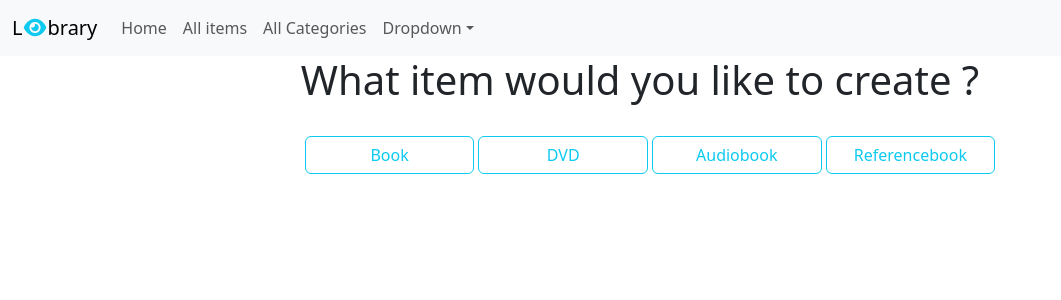
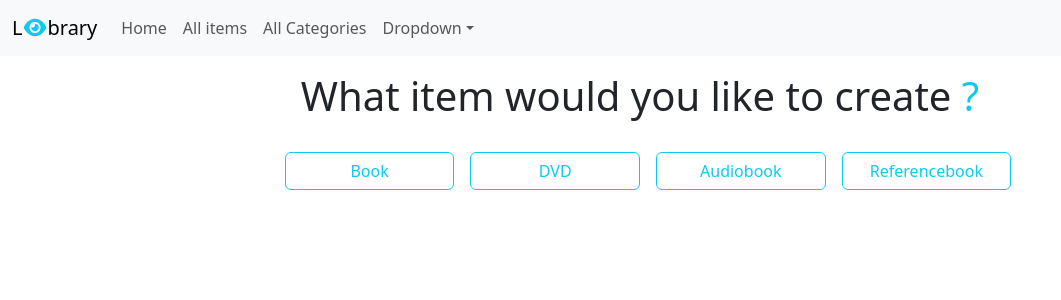
Before and after one commit to Socias93/leyebrary, a React (Vite) app: page /new-item in a window 1280 px wide. Shown: the top 300 px of the page, without its empty margins (0-1061 px from the left). Built offline with nearby package versions, Linux system fonts and the light colour scheme.

Commit message:
created correct link to get category filledup when creating new item

```diff
--- a/src/pages/items/CreateItemPage.tsx
+++ b/src/pages/items/CreateItemPage.tsx
@@ -18,8 +18,10 @@ function CreateItemPage() {
   const categories = getCategories();
   const navigate = useNavigate();
 
+  const initialCategoryFromQuery = searchParams.get("category") ?? "";
+
   const [selectedCategoryId, setSelectedCategoryId] = useState<string>(
-    searchParams.get("type") ?? ""
+    initialCategoryFromQuery
   );
 
   const selectedCategory = categories.find((c) => c._id === selectedCategoryId);
@@ -33,13 +35,20 @@ function CreateItemPage() {
     reset,
     register,
     handleSubmit,
+    setValue,
     formState: { errors },
   } = useForm<BookishFormData | TimeBasedFormData>({
     resolver: zodResolver(isBookish ? bookishSchema : isTimeBasedSchema),
+    defaultValues: { categoryId: initialCategoryFromQuery || "" },
   });
 
   useEffect(() => {
+    setValue("categoryId", selectedCategoryId);
+  }, [selectedCategoryId, setValue]);
+
+  useEffect(() => {
     if (!id || id === "new") return;
+
     const item = getItem(id);
     if (!item) return;
 
@@ -64,8 +73,8 @@ function CreateItemPage() {
 
   function onSubmit(data: LibraryFormData) {
     console.log("Submitted", data);
+    saveItem(data);
     navigate("/all/items");
-    saveItem(data);
   }
 
   return (
@@ -88,7 +97,6 @@ function CreateItemPage() {
               <select
                 className="form-select"
                 {...register("categoryId")}
-                value={selectedCategoryId}
                 onChange={(e) => setSelectedCategoryId(e.target.value)}>
                 <option value={""}>Category</option>
                 {categories.map((category) => (
--- a/src/pages/items/NewItemPage.tsx
+++ b/src/pages/items/NewItemPage.tsx
@@ -1,25 +1,26 @@
 import { useNavigate } from "react-router-dom";
-import { getItems } from "../../services/fakeItemService";
+import { useState } from "react";
+import { getCategories } from "../../services/fakeCategoryService";
 
 function NewItemPage() {
-  const items = getItems();
+  const [categories, setCategories] = useState(getCategories());
   const navigate = useNavigate();
-
-  const uniqueCategories = Array.from(
-    new Map(items.map((it) => [it.category._id, it.category])).values()
-  );
 
   return (
     <div className="d-grid justify-content-center">
-      <h1>What item would you like to create ?</h1>
-      <div className="d-flex">
-        {uniqueCategories.map((i) => {
+      <h1 className="mt-3">
+        What item would you like to create <span className="text-info">?</span>
+      </h1>
+      <div className="d-flex justify-content-center">
+        {categories.map((c) => {
           return (
             <button
-              key={i._id}
-              onClick={() => navigate(`/new-item/${i._id}?type=${i.name}`)}
-              className="btn btn-outline-info col-2 mt-4 ms-1 w-25">
-              {i.name}
+              key={c._id}
+              onClick={() =>
+                navigate(`/new-item/new?category=${c._id}&type=${c.name}`)
+              }
+              className="btn btn-outline-info col-2 mt-4 ms-3 w-25">
+              {c.name}
             </button>
           );
         })}
```
